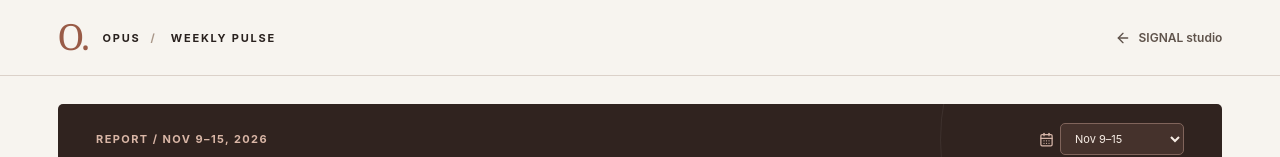
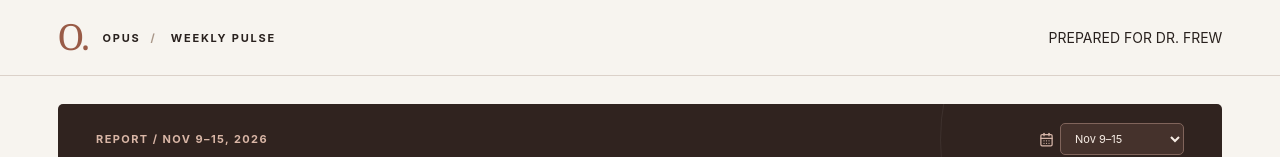
Before and after one commit to amydojo/social-signal, a Next.js app: page /frew in a window 1280 px wide. Shown: the top 157 px of the page. Built offline with nearby package versions, Linux system fonts and the light colour scheme.

Commit message:
Make Weekly Pulse standalone without Studio navigation

```diff
--- a/app/frew/frew-report.tsx
+++ b/app/frew/frew-report.tsx
@@ -1,7 +1,7 @@
 "use client";
 
 import {useEffect,useState} from "react";
-import {ArrowLeft,Download,FileText,ExternalLink,ChevronDown,CalendarDays,ImageIcon} from "lucide-react";
+import {Download,FileText,ExternalLink,ChevronDown,CalendarDays,ImageIcon} from "lucide-react";
 import {posts as metricoolPosts, stories as metricoolStories, snapshot} from "../report-data";
 import {historicalPosts} from "../history-data";
 import archiveIndex from "../../public/media/archive/index.json";
@@ -145,7 +145,7 @@ export default function FrewDashboard(){
   return <div className="executive-shell">
     <header className="executive-masthead">
       <div className="executive-brand"><span className="executive-logomark">O.</span><span>OPUS<span className="executive-word-divider">/</span> WEEKLY PULSE</span></div>
-      <a href="/" className="executive-back"><ArrowLeft size={16}/> SIGNAL studio</a>
+      <span className="executive-audience">PREPARED FOR DR. FREW</span>
     </header>
     <main className="executive-main">
       <section className="executive-intro">
```
